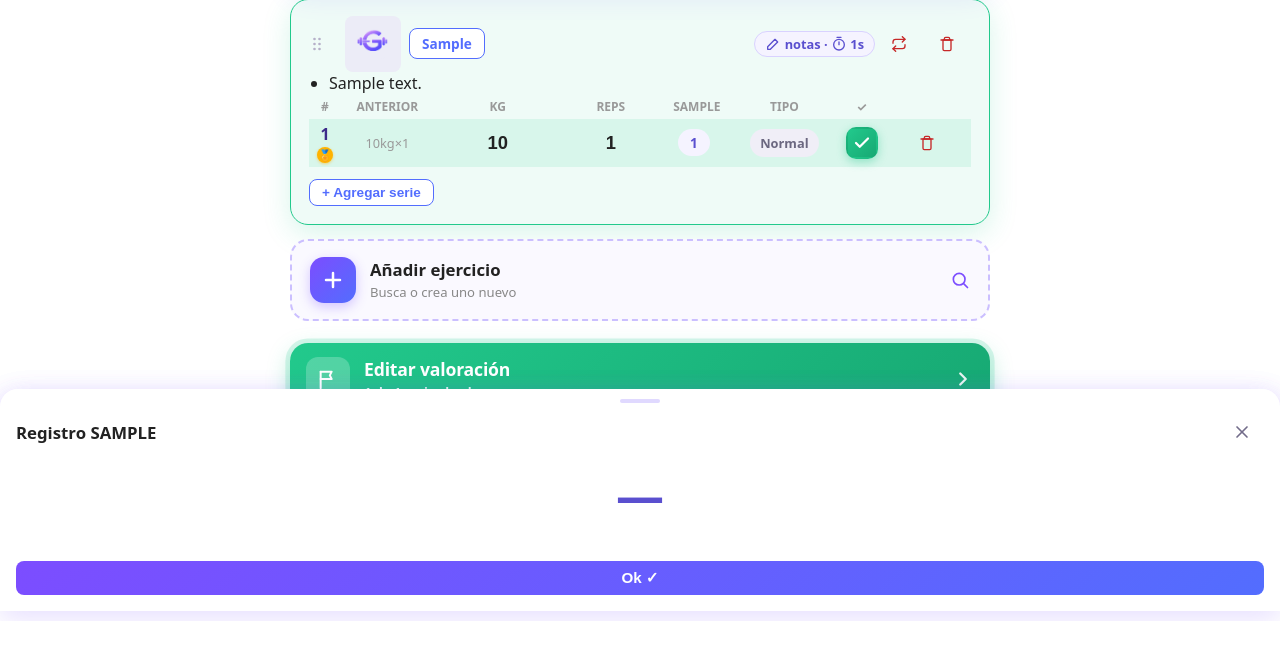
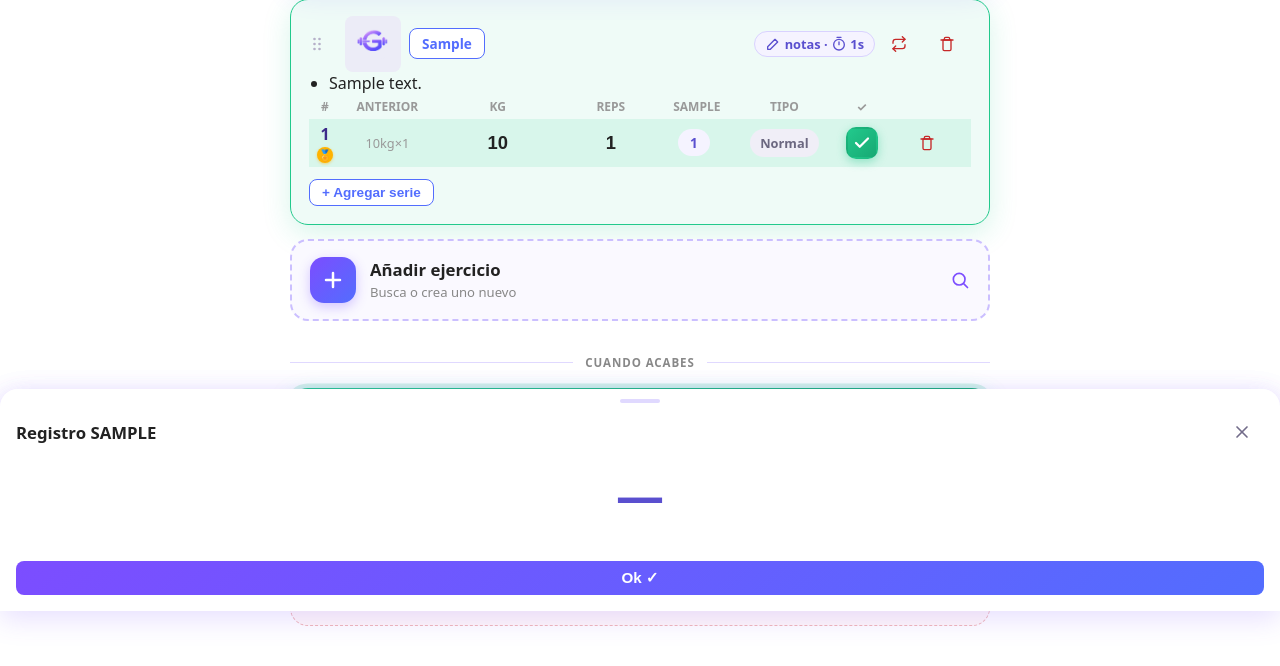
Before and after one commit to jaimemorenov621-cmyk/gym-tracker, a Flask app: page /workout/1 in a window 1280 px wide. Shown: the part 411-1077 px from the top of the page. Before the commit the page ends 1032 px from the top, so only its background shows below. Run offline with Flask 3, Linux system fonts and the light colour scheme; a user stored in the database is signed in; tables that the repository leaves empty hold one stand-in row (values such as "Sample post").

Commit message:
Separador "Cuando acabes" entre Añadir ejercicio y Terminar entreno
Co-Authored-By: Claude Opus 5.5 <noreply@anthropic.com>

```diff
--- a/app/static/style.css
+++ b/app/static/style.css
@@ -2112,7 +2112,27 @@ vivo. .btn-finish se mantiene para el botón de la propia página de cierre. */
     display: flex;
     align-items: center;
     gap: 10px;
-    margin: 22px 0 8px;
+    margin: 0 0 8px;
+}
+/* Separa "Añadir ejercicio" (sigue el entreno) de "Terminar entreno" (lo
+cierra): línea con etiqueta centrada para que no se lean como un mismo bloque. */
+.workout-end-divider {
+    display: flex;
+    align-items: center;
+    gap: 12px;
+    margin: 34px 0 18px;
+    color: var(--color-text-muted);
+    font-size: 0.72rem;
+    font-weight: 700;
+    letter-spacing: 0.08em;
+    text-transform: uppercase;
+}
+.workout-end-divider::before,
+.workout-end-divider::after {
+    content: "";
+    flex: 1;
+    height: 1.5px;
+    background: var(--color-border-soft);
 }
 .finish-workout-cta {
     flex: 1;
--- a/app/templates/workout_detail.html
+++ b/app/templates/workout_detail.html
@@ -304,6 +304,8 @@
         });
     </script>
     {% endif %}
+
+    <div class="workout-end-divider" role="separator"><span>Cuando acabes</span></div>
 
     <div class="finish-bar">
         <a class="finish-workout-cta" href="{{ url_for('finish_workout', workout_id=workout.id) }}">
```
